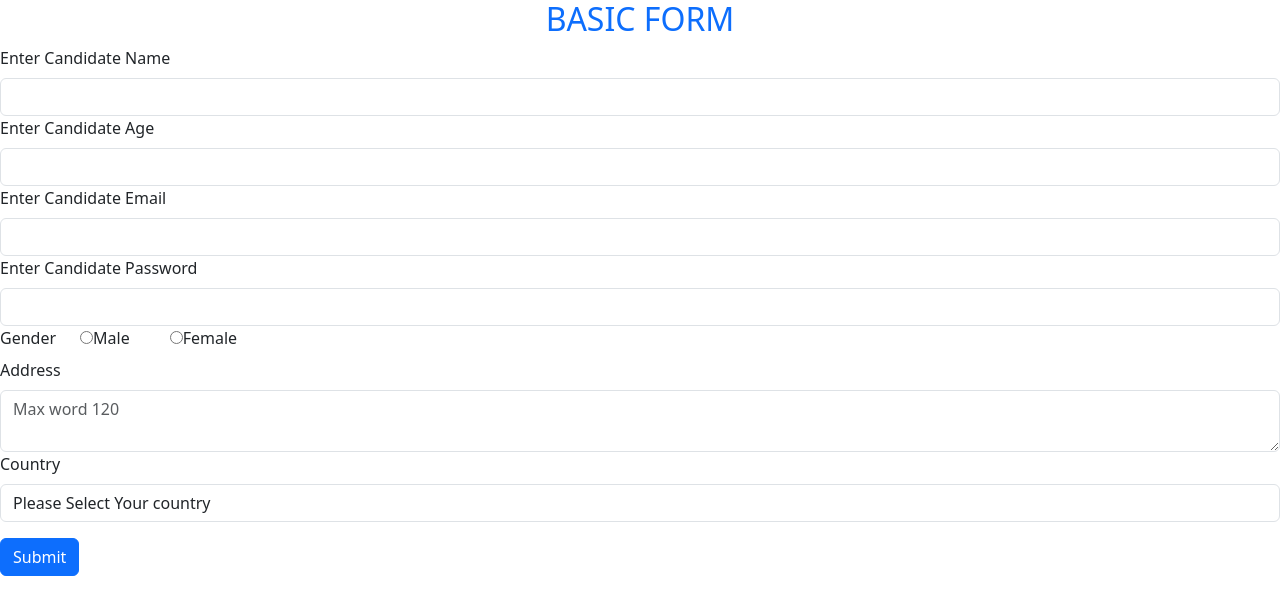
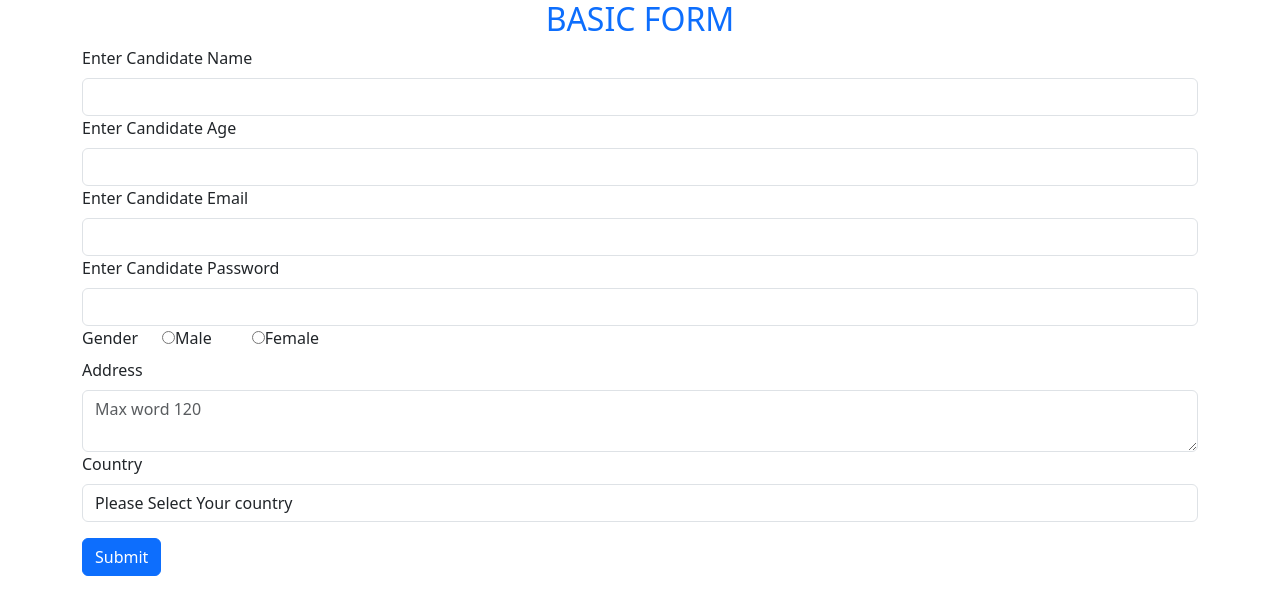
Before and after one commit to spikersnaveenraja-Tech/React-Vite, a React (Vite) app: page / in a window 1280 px wide. Shown: the top 614 px of the page. Built offline with nearby package versions, Linux system fonts and the light colour scheme.

Commit message:
work out done

```diff
--- a/src/Formik-mid-level/BasicForm.jsx
+++ b/src/Formik-mid-level/BasicForm.jsx
@@ -6,7 +6,7 @@ export default function BasicForm(){
 
     return(
         <>
-         <div className="conntainer">
+         <div className="container">
             <div className="h2 text-center text-primary">BASIC FORM</div>
             <Form>
                 {
--- a/src/Formik-mid-level/BasicFormMainPage.jsx
+++ b/src/Formik-mid-level/BasicFormMainPage.jsx
@@ -12,6 +12,9 @@ export default function BasicFormMainPage(){
               candidateAge:"",
               candidateEmail:"",
               candidatePassword:"",
+              gender:"",
+              address:"",
+              country:""
             }
            }
            onSubmit={(values)=>{
```
Also changed, not shown: src/components/FieldInput.jsx (+1 -12 lines).
